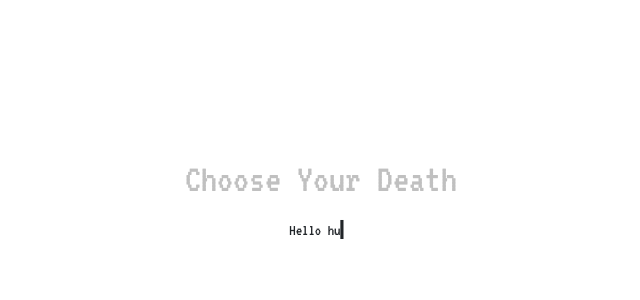
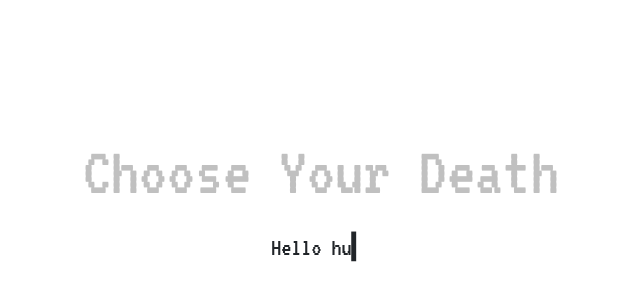
Before and after one commit to mozahr/mozahr.github.io, a plain HTML site: page index.html in a window 1280 px wide. Shown: the part 194-494 px from the top of the page, without its empty margins (319-959 px from the left). Drawn offline with Linux system fonts and the light colour scheme.

Commit message:
bigger font

```diff
--- a/assets/css/styles.css
+++ b/assets/css/styles.css
@@ -18,10 +18,17 @@ colors: silver
     font-family: 'VT323';
     font-style: normal;
     font-weight: 400;
+    font-size: 25px;
     src: local('VT323 Regular'), local('VT323-Regular'), url(https://fonts.gstatic.com/s/vt323/v11/pxiKyp0ihIEF2isfFJU.woff2) format('woff2');
     unicode-range: U+0000-00FF, U+0131, U+0152-0153, U+02BB-02BC, U+02C6, U+02DA, U+02DC, U+2000-206F, U+2074, U+20AC, U+2122, U+2191, U+2193, U+2212, U+2215, U+FEFF, U+FFFD;
   }
 
+h1{
+  font-size: 70px;
+}
+h5{
+  font-size: 30px;
+}
   .silver{
 
     color: silver;
```
